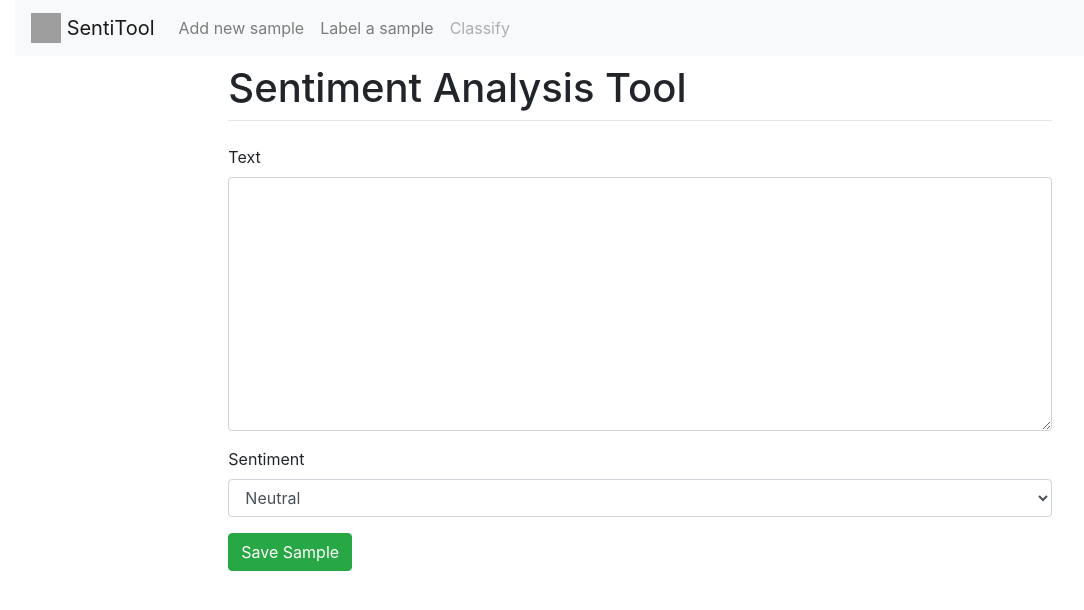
After one commit to marcoortu/WAWP, a Django app: page /add/ in a window 1280 px wide. The commit adds this page. Shown: the top 610 px of the page, without its empty margins (0-1084 px from the left). Run offline with Django 3.2, Linux system fonts and the light colour scheme; some libraries are stand-ins or nearby versions; grey boxes are pictures that could not be loaded.

Commit message:
base html template|added text model

```diff
--- /dev/null
+++ b/sentiment_tool/sentiment_tool/models.py
@@ -0,0 +1,23 @@
+from django.db import models
+from django.utils.timezone import now
+
+SENTIMENT = [
+    ('positive', 'Positive'),
+    ('neutral', 'Neutral'),
+    ('negative', 'Negative'),
+]
+
+
+class TextPattern(models.Model):
+    date = models.DateTimeField(
+        default=now
+    )
+    sentiment = models.CharField(
+        max_length=30,
+        blank=True,
+        choices=SENTIMENT,
+        default=SENTIMENT[1][0]
+    )
+    text = models.TextField(
+        blank=True
+    )
--- a/sentiment_tool/sentiment_tool/settings.py
+++ b/sentiment_tool/sentiment_tool/settings.py
@@ -38,6 +38,7 @@ INSTALLED_APPS = [
     'django.contrib.messages',
     'django.contrib.staticfiles',
     'crispy_forms',
+    'sentiment_tool',
 ]
 
 MIDDLEWARE = [
@@ -120,4 +121,8 @@ USE_TZ = True
 
 STATIC_URL = '/static/'
 
+STATICFILES_DIRS = [
+    os.path.join(BASE_DIR, "static"),
+]
+
 CRISPY_TEMPLATE_PACK = 'bootstrap4'
--- a/sentiment_tool/sentiment_tool/templates/base.html
+++ b/sentiment_tool/sentiment_tool/templates/base.html
@@ -1,3 +1,5 @@
+{% load static %}
+
 <!doctype html>
 <html lang="en">
 <head>
@@ -6,10 +8,33 @@
     <link rel="stylesheet" href="https://stackpath.bootstrapcdn.com/bootstrap/4.1.3/css/bootstrap.min.css"
           integrity="sha384-MCw98/SFnGE8fJT3GXwEOngsV7Zt27NXFoaoApmYm81iuXoPkFOJwJ8ERdknLPMO"
           crossorigin="anonymous">
-    <title>>Sentiment Analysis Tool</title>
+    <title>Sentiment Analysis Tool</title>
 </head>
 <body>
-    <div class="container">
+<div class="container-fluid">
+    <nav class="navbar navbar-expand-lg navbar-light bg-light">
+        <a class="navbar-brand" href="/">
+            <img src="{% static "/imgs/smile.png" %}"
+                 width="30"
+                 height="30"
+                 class="d-inline-block align-top" alt="">
+            SentiTool
+        </a>
+        <div class="collapse navbar-collapse" id="navbarNav">
+            <ul class="navbar-nav">
+                <li class="nav-item">
+                    <a class="nav-link" href="add/">Add new sample</a>
+                </li>
+                <li class="nav-item">
+                    <a class="nav-link" href="label/">Label a sample</a>
+                </li>
+                <li class="nav-item">
+                    <a class="nav-link disabled" href="classify/">Classify</a>
+                </li>
+            </ul>
+        </div>
+    </nav>
+
     <div class="row justify-content-center">
         <div class="col-8">
             <h1 class="mt-2">Sentiment Analysis Tool</h1>
--- /dev/null
+++ b/sentiment_tool/sentiment_tool/templates/index.html
@@ -0,0 +1,5 @@
+{% extends 'base.html' %}
+
+{% block content %}
+    <h1>The best is yet to come!!</h1>
+{% endblock %}
--- /dev/null
+++ b/sentiment_tool/sentiment_tool/templates/textpattern/create.html
@@ -0,0 +1,10 @@
+{% extends 'base.html' %}
+{% load crispy_forms_tags %}
+
+{% block content %}
+    <form method="post">
+        {% csrf_token %}
+        {{ form | crispy }}
+        <button type="submit" class="btn btn-success">Save Sample</button>
+    </form>
+{% endblock %}
--- a/sentiment_tool/sentiment_tool/urls.py
+++ b/sentiment_tool/sentiment_tool/urls.py
@@ -16,6 +16,10 @@ Including another URLconf
 from django.contrib import admin
 from django.urls import path
 
+from .views import TextPatternCreateView, IndexView
+
 urlpatterns = [
     path('admin/', admin.site.urls),
+    path('', IndexView.as_view()),
+    path('add/', TextPatternCreateView.as_view()),
 ]
--- /dev/null
+++ b/sentiment_tool/sentiment_tool/views.py
@@ -0,0 +1,13 @@
+from django.views.generic import CreateView, TemplateView
+
+from .models import TextPattern
+
+
+class IndexView(TemplateView):
+    template_name = 'index.html'
+
+
+class TextPatternCreateView(CreateView):
+    model = TextPattern
+    fields = ('text', 'sentiment')
+    template_name = 'textpattern/create.html'
```
Also changed, not shown: sentiment_tool/sentiment_tool/forms.py (added), 1 other file. Lines whose indentation alone changed are shown as unchanged.
